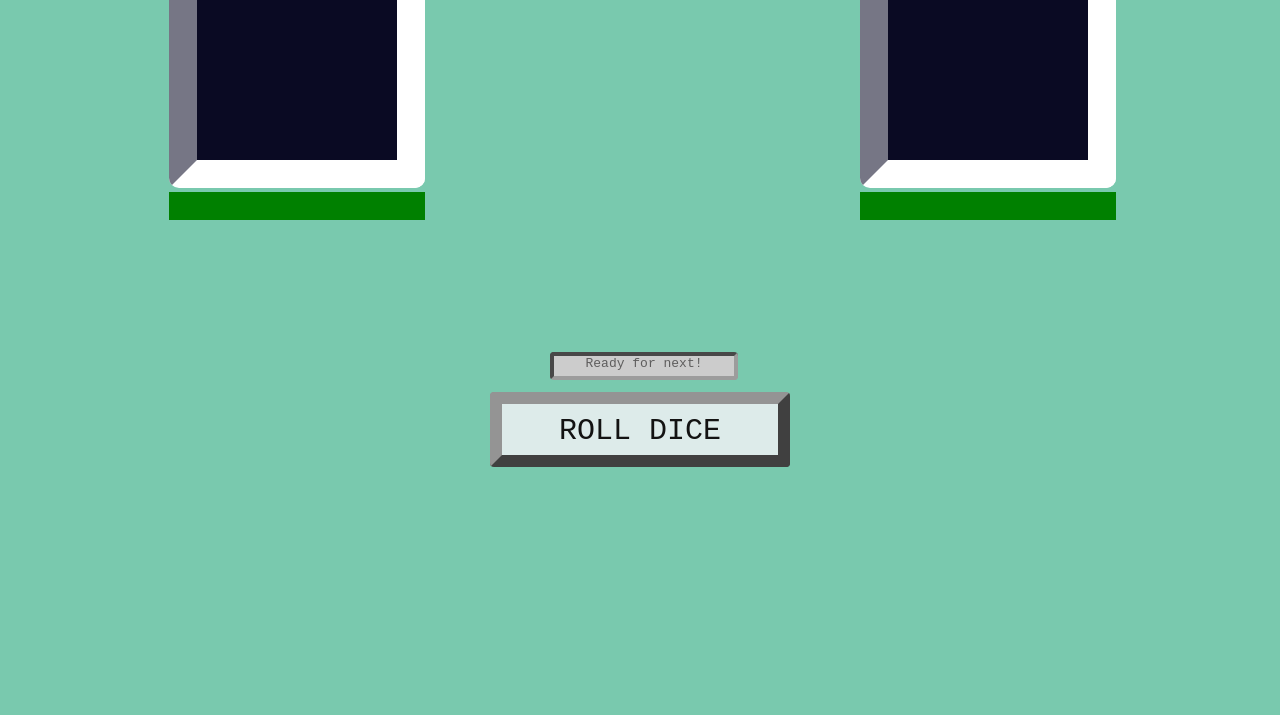
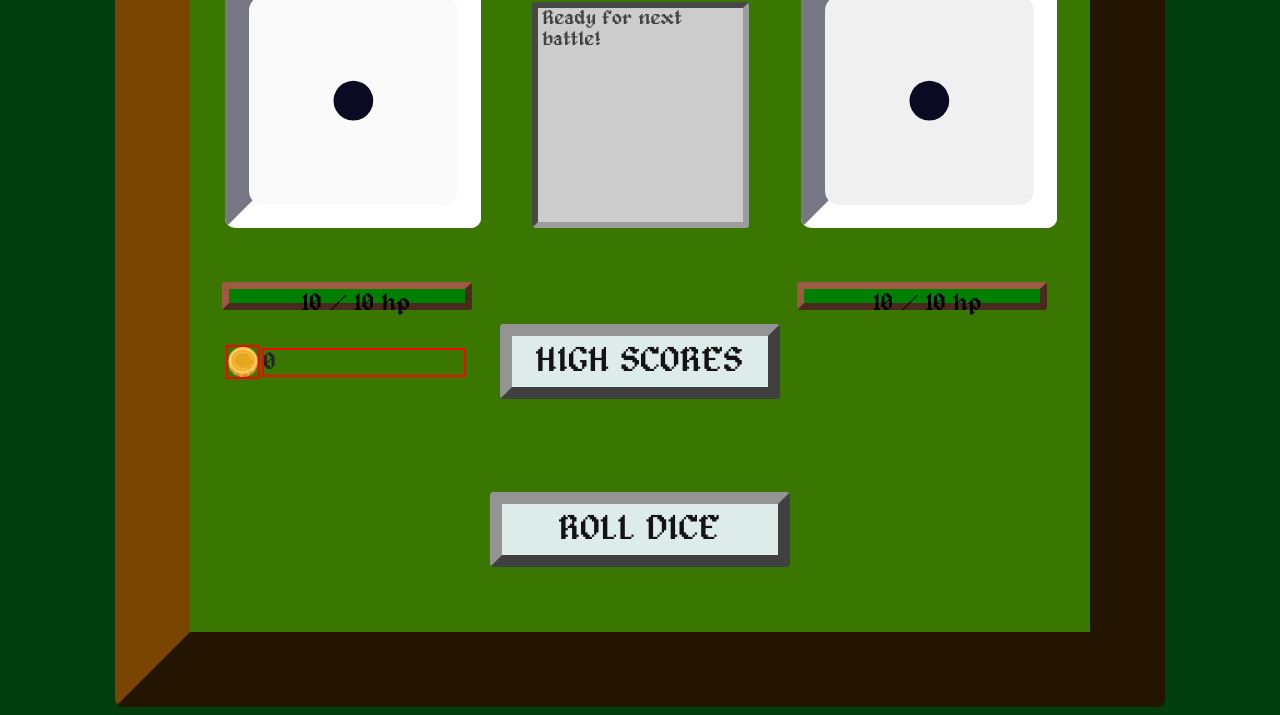
Before and after one commit to Hakandede/NotPong, a plain HTML site: page dicefight.html in a window 1280 px wide. Shown: the part 168-883 px from the top of the page. Before the commit the page ends 800 px from the top, so only its background shows below. Drawn offline with Linux system fonts and the light colour scheme.

Commit message:
Main update style, coin, restart,highsc

```diff
--- a/dicefight.css
+++ b/dicefight.css
@@ -1,8 +1,18 @@
-* {
-    text-align: center;
-    margin: 0px;
-    background-color: rgb(121, 201, 174);
-    font-family: monospace;
+
+  body{
+    background-color: rgb(0, 61, 15);
+  }
+  #game
+  {
+    position: relative;
+    width: 900px;
+    height: 700px;
+    margin: 0 auto;
+    margin-top: 2%;
+    border: 75px rgb(121, 69, 1);
+    border-style: outset;
+    border-radius: 8px;
+    background-color: rgb(58, 119, 0);
   }
 
 
@@ -10,33 +20,85 @@
     font-family: dice;
     src: url(fonts/Dice.ttf);
   }
-
-  button {
+  @font-face {
+    font-family: alagard;
+    src: url(fonts/alagard.ttf);
+  }
+  #rollDice {
     position: absolute;
+    top: 80%;
+    left: 50%;
     background-color: rgb(221, 235, 234);
     border: 12px solid rgb(148, 148, 148);
     border-radius: 4px;
     border-style: outset;
     color: rgb(19, 19, 19);
-    padding: 10px;
-    font-size: 30px;
+    font-size: 35px;
     text-transform: uppercase;
     width: 300px;
     height: 75px;
-    left: 50%;
-    top: 70%;
     margin: 0 0 0 -150px;
     cursor: none;
+    font-family: alagard;
   }
-  button:hover{
-    font-weight: bold;
-    font-size: 30px;
-  }
-  button:active{
-    border-style: outset;
-    border: 6px solid rgb(110, 110, 110);
-  }
+
+  #restart{
+      position: absolute;
+      top: 68%;
+      left: 50%;
+      background-color: rgb(221, 235, 234);
+      border: 12px solid rgb(148, 148, 148);
+      border-radius: 4px;
+      border-style: outset;
+      color: rgb(19, 19, 19);
+      font-size: 35px;
+      text-transform: uppercase;
+      width: 280px;
+      height: 75px;
+      margin: 0 0 0 -140px;
+      cursor: none;
+      font-family: alagard;
+    }
+  #highscore{
+      position: absolute;
+      top: 56%;
+      left: 50%;
+      background-color: rgb(221, 235, 234);
+      border: 12px solid rgb(148, 148, 148);
+      border-radius: 4px;
+      border-style: outset;
+      color: rgb(19, 19, 19);
+      font-size: 35px;
+      text-transform: uppercase;
+      width: 280px;
+      height: 75px;
+      margin: 0 0 0 -140px;
+      cursor: none;
+      font-family: alagard;
+    }
+    .buttons:hover{
+      font-weight: bold;
+    }
+    .buttons:active{
+      border-style: outset;
+      border: 6px solid rgb(110, 110, 110);
+      font-size: 29px;
+    }
+    #highscore:active{
+      border-style: outset;
+      border: 6px solid rgb(110, 110, 110);
+      font-size: 29px;
+    }
+    #restart:active{
+      border-style: outset;
+      border: 6px solid rgb(110, 110, 110);
+      font-size: 29px;
+    }
+
   #placeholder {
+    position: absolute;
+    left: 15%;
+    top: 20%;
     filter:invert(100%);
     text-align:left;
     text-indent: -54px;
@@ -44,19 +106,20 @@
     font-family: dice;
     color: rgb(5, 5, 5);
     background-color: beige;
-    position: absolute;
     height: 100px;
     width: 100px;
     padding: 50px;
-    top: 25vh;
-    left: 21vw;
     margin: -100px 0 0 -100px;
     border: 28px solid rgb(53, 53, 47);
     border-style:outset;
     border-radius: 10px;
     font-size:285px;
+
   }
   #placeholder2 {
+    position: absolute;
+    left: 79%;
+    top: 20%;
     filter:invert(100%);
     text-align:left;
     text-indent: -54px;
@@ -64,72 +127,98 @@
     font-family: dice;
     color: rgb(15, 15, 14);
     background-color: beige;
-    position: absolute;
     height: 100px;
     width: 100px;
     padding: 50px;
-    top: 25vh;
-    left: 75vw;
     margin: -100px 0 0 -100px;
     border: 28px solid rgb(53, 53, 47);
     border-style:outset;
     border-radius: 10px;
     font-size:285px;
+    right: 100vh;
   }
 
   #hpPY{
     position: absolute;
-    width: 256px;
+    border: 7px solid rgb(158, 89, 67);
+    border-radius: 3.4px;
+    border-style: outset;
+    top: 50%;
+    left: 3.5%;
+    width: 250px;
     height: 28px;
-    top: 45vh;
-    left: 21vw;
-    margin: 0 0 0 -100px;
   }
   #hpPC{
     position: absolute;
-    width: 256px;
+    border: 7px solid rgb(158, 89, 67);
+    border-radius: 3.4px;
+    border-style: outset;
+    top: 50%;
+    left: 67.4%;
+    width: 250px;
     height: 28px;
-    top: 45vh;
-    left: 75vw;
-    margin: 0 0 0 -100px;
   }
   .hptxt{
+    position: absolute;
+    text-align: center;
+    background-color:rgba(240, 248, 255, 0);
     font-size: 24px;
-    font-family:monospace;
+    font-family: alagard;
   }
   .hptxt#hptxtPY{
-    position: absolute;
-    top: 48.1vh;
-    left: 21vw;
+    top: 47.8%;
+    left: 12.5%;
   }
   .hptxt#hptxtPC{
-    position:absolute;
-    top: 48.1vh;
-    left: 75vw;
+    top: 47.8%;
+    left: 76%;
+    font-family: alagard;
   }
-  #skor{
-    position:absolute;
-    background-color: rgb(240, 240, 240);
-    height: 50px;
-    width: 120px;
+  #coin{
+    position: absolute;
+    color: rgb(36, 36, 36);
+    border: 2px solid red;
+    top: 56%;
+    left: 8%;
+    width: 200px;
+    font-size: 24px;
+    font-family: alagard;
+  }
+  #coinico{
+    position: absolute;
+    border: 2px solid red;
+    top: 59%;
+    left: 4%;
+    width: 30px;
+
+  }
+  #level{
+    position: absolute;
+    text-align: center;
+    width: 300px;
+    margin: 10px 0 0 -150px;
     left: 50%;
-    top: 10%;
-    margin: -25px 0 0 -75px;
-    border: 16px inset rgb(184, 184, 184);
-    border-radius: 5px;
-    font-weight: bold;
-    font-size: 26px;
+    font-family: alagard;
+    font-size: 42px;
+    color: rgb(15, 7, 19);
   }
   #winner{
     position: absolute;
+    top: 10%;
+    left: 50%;
     background-color: rgb(204, 204, 204);
-    border: 4px solid rgb(156, 156, 156);
+    border: 6px solid rgb(156, 156, 156);
     border-radius: 4px;
     border-style: inset;
-    color: rgb(94, 93, 93);
-    width: 180px;
-    height: 20px;
-    left: 50%;
-    top: 65%;
-    margin: 0 0 0 -90px;
+    color: rgb(68, 68, 68);
+    width: 200px;
+    height: 214px;
+    margin: 0 0 0 -108.5px;
+    padding-left: 5px;
+    font-size: 20px;
+    font-family: alagard;
+    overflow: scroll;
+    overflow-x:hidden;
+    overflow-y:hidden;
+    overflow-wrap: break-word;
   }
--- a/dicefight.html
+++ b/dicefight.html
@@ -8,23 +8,21 @@
     <title>Dice Fight!</title>
 </head>
 <body>
-    <p id="placeholder">
-
-    </p>
-    <progress id="hpPY" value="100" max="100"></progress>
+<div id="game">
+    <p id="placeholder">1</p>
+    <progress id="hpPY" value="" max=""></progress>
     <p class="hptxt" id="hptxtPY"></p>
-    <p id="placeholder2">
-
-    </p>
-    <progress class="hpbar" id="hpPC" value="100" max="100"></progress>
+    <p id="coin">0</p>
+    <img src="coin.png" id="coinico"></img>
+    <p id="placeholder2">1</p>
+    <progress class="hpbar" id="hpPC" value="" max=""></progress>
     <p class="hptxt" id="hptxtPC"></p>
-    <p id="winner">
-Ready for next!
-    </p>
-    <p id="skor">
-        0 - 0
-    </p>
-    <button id="button">Roll Dice</button>
+    <p id="level">Level: 1</p>
+    <p id="winner">Ready for next battle!</p>
+    <button class="buttons" id="restart">Restart</button>
+    <button class="buttons" id="highscore">High Scores</button>
+    <button class="buttons" id="rollDice">Roll Dice</button>
     <script src="dicefight.js"></script>
+</div>
 </body>
 </html>
--- a/dicefight.js
+++ b/dicefight.js
@@ -1,5 +1,6 @@
+
 var dice1 = {
-    sides: 6,
+    sides: 9,
     roll: function () {
       var randomNumber1 = Math.floor(Math.random() * this.sides) + 1;
       return randomNumber1;
@@ -16,6 +17,9 @@ var dice1 = {
   function rolltime(min, max){
       var rolling = Math.floor(Math.random() * (max-min)+min);
      return rolling
+  }
+  function wincond(){
+   coinCalc = (Math.random() * 0.35)+0.15;
   }
 
 
@@ -38,52 +42,111 @@ var dice1 = {
   var placeholder2 = document.getElementById('placeholder2');
   placeholder2.innerHTML = number2;
   }
-  var button = document.getElementById('button');
+  var rollDice = document.getElementById('rollDice');
+  var restart = document.getElementById("restart");
+  var highscores = document.getElementById("highscore");
   var hpPY = document.getElementById("hpPY");
   var hpPC = document.getElementById("hpPC");
   var hptxtPY = document.getElementById("hptxtPY");
   var hptxtPC = document.getElementById("hptxtPC");
-  var sonuc;
+  var winner = document.getElementById("winner");
+  var coin = 0;
+  var sonuc = "";
   var i = 1;
-  var scorePY = 0;
+  var level = 1;
   var scorePC = 0;
-  score = "scorePY "|" scorePC";
-  button.onclick = function() {
-   document.getElementById("winner").innerHTML = "Ready for next round!";
-   do{
+  var coinCalc = 0;
+    hpPY.max = 10;
+    hpPC.max = 10;
+    hpPY.value = hpPY.max;
+    hpPC.value = hpPC.max;
+    document.getElementById("hptxtPY").innerHTML = hpPY.value +" / "+ hpPY.max +" hp";
+    document.getElementById("hptxtPC").innerHTML = hpPC.value +" / "+ hpPC.max + " hp";
+    restart.style.visibility = "hidden";
+
+
+rollDice.onclick = function() { //CLICK FUNCTION
+    winner.style.color = "";
+    rollDice.disabled = true;
+    rollDice.style.color = "grey"; //disables the rollDice till next round
+    rollDice.style.fontSize = "29px";
+    restart.style.visibility = "hidden";
+    highscores.style.visibility = "hidden";
+    wincond(coinCalc);
+    var wincoin = coinCalc * level + 2;
+    console.log("coin"+coinCalc);
+      do{
         rollanimation();
         i++;
-    }
-    while(i < 14);
-    i=1;
+        }
+      while(i < 14);
+        i=1;
     setTimeout(() =>{
     if ( result > result2 ) {
-        sonuc ="Player Wins this round!";
+        sonuc = sonuc + "Player hits " + result + " dmg!"  + "<br>" + "Earned + " + wincoin.toFixed(2) + " coins!" + "<br>";
         hpPC.value = hpPC.value - result;
+        coin = coin + wincoin;
+        console.log(wincoin);
+        rollDice.disabled = false;
+        rollDice.style.color = "";
+        rollDice.style.fontSize ="";
 
     }
     else if( result < result2) {
-        sonuc ="Pc Wins this round!";
+        sonuc = sonuc + "Pc hits " + result2 + " dmg!" + "<br>" + "Earned +"+coinCalc.toFixed(2) + "<br>";
         hpPY.value = hpPY.value - result2;
+        coin = coin + coinCalc+1;
+        rollDice.disabled = false;
+        rollDice.style.color = "";
+        rollDice.style.fontSize ="";
     }
     else{
-        sonuc = "Its a tie!";
+        sonuc = sonuc +"Its a tie!" + "<br>" ;
+        rollDice.disabled = false;
+        rollDice.style.color = "";
+        rollDice.style.fontSize ="";
     }
     if (hpPY.value <= 0){
-      sonuc ="You Lost!";
+      winner.style.color = "red";
       scorePC = scorePC + 1;
+      sonuc ="You Lost!" + "<br>";
+      restart.style.visibility = "visible";
+      highscores.style.visibility = "visible";
+      rollDice.disabled = true;
+      rollDice.style.color = "grey"; //disables the rollDice till next round
+      rollDice.style.fontSize = "29px";
+    }
+    else if (hpPC.value <= 0){
+      winner.style.color = "green";
+      level = level + 1;
+      sonuc ="Next level!" + "<br>" + "Health regenerated" + "<br>" + "+"+wincoin.toFixed(2) + " earned" + "<br>";
+      hpPC.max = 5 + level*5;
       hpPY.value = hpPY.max;
       hpPC.value = hpPC.max;
     }
-    else if (hpPC.value <= 0){
-      sonuc ="You Won!";
-      scorePY = scorePY + 1;
-      hpPY.value = hpPY.max;
-      hpPC.value = hpPC.max;
-    }
-    document.getElementById("winner").innerHTML = sonuc;
-    document.getElementById("skor").innerHTML = scorePY + " - " + scorePC;
-    document.getElementById("hptxtPY").innerHTML = hpPY.value + "%";
-    document.getElementById("hptxtPC").innerHTML = hpPC.value + "%";
+    winner.innerHTML = sonuc;
+    document.getElementById("hptxtPY").innerHTML = hpPY.value +" / "+ hpPY.max +" hp";
+    document.getElementById("hptxtPC").innerHTML = hpPC.value +" / "+ hpPC.max + " hp";
+    document.getElementById("level").innerHTML = "Level: " + level;
+    document.getElementById("coin").innerHTML = coin.toFixed(2);
+    winner.scrollTop = winner.scrollHeight;
 }, 3100);
+
+};
+  restart.onclick = function(){
+    restart.style.visibility = "hidden";
+    highscores.style.visibility = "hidden";
+    rollDice.disabled = false;
+    rollDice.style.color = "";
+    rollDice.style.fontSize ="";
+    level = 1;
+    coin = 0;
+    hpPC.max = 10;
+    hpPY.max = 10;
+    hpPY.value = hpPY.max;
+    hpPC.value = hpPC.max;
+    document.getElementById("hptxtPY").innerHTML = hpPY.value +" / "+ hpPY.max +" hp";
+    document.getElementById("hptxtPC").innerHTML = hpPC.value +" / "+ hpPC.max + " hp";
+    document.getElementById("coin").innerHTML = coin;
+
   };
```
Also changed, not shown: coin.png (added), fonts/alagard.ttf (added).
